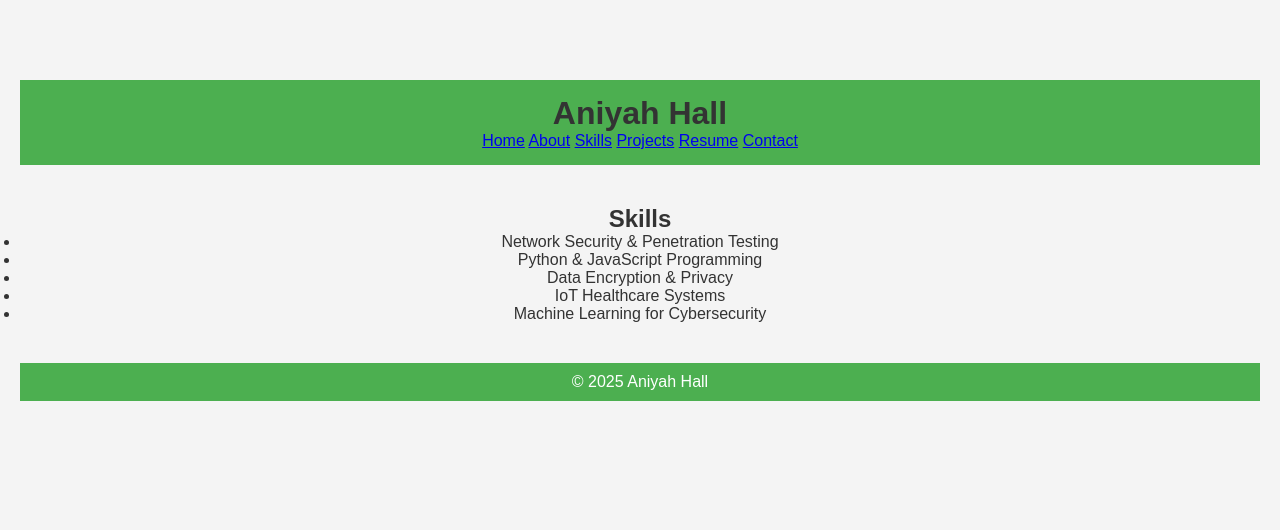
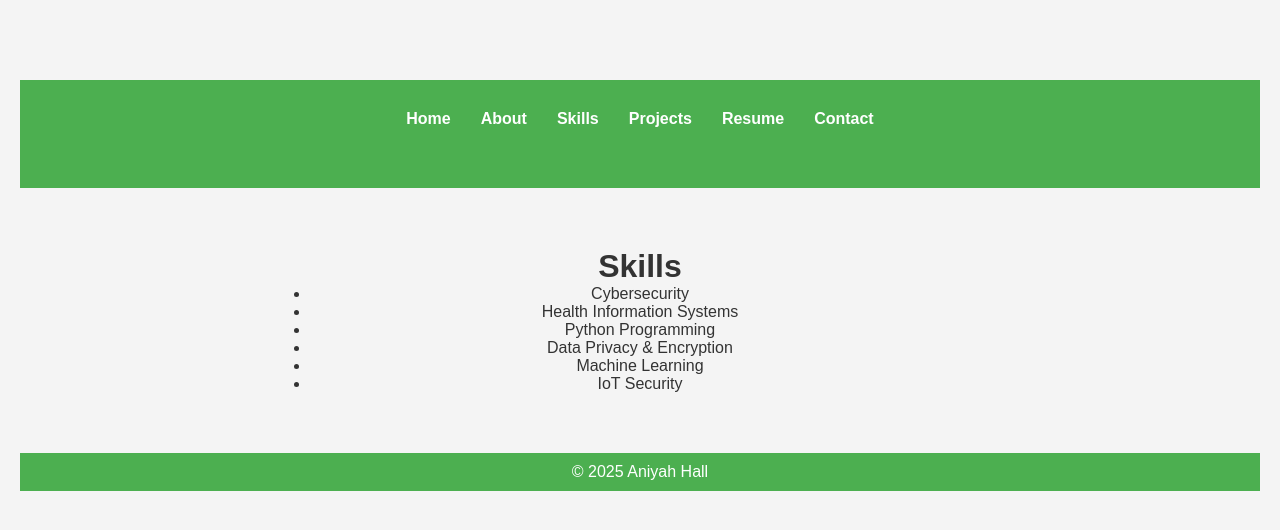
Before and after one commit to Aniyah123101/Aniyah123101, a plain HTML site: page skills.html in a window 1280 px wide. Drawn offline with Linux system fonts and the light colour scheme.

Commit message:
style changes

```diff
--- a/skills.html
+++ b/skills.html
@@ -7,27 +7,29 @@
 </head>
 <body>
   <header>
-    <h1>Aniyah Hall</h1>
-    <nav>
-      <a href="index.html">Home</a>
-      <a href="about.html">About</a>
-      <a href="skills.html">Skills</a>
-      <a href="projects.html">Projects</a>
-      <a href="resume.html">Resume</a>
-      <a href="contact.html">Contact</a>
+    <nav class="navbar">
+      <ul>
+        <li><a href="index.html">Home</a></li>
+        <li><a href="about.html">About</a></li>
+        <li><a href="skills.html" class="active">Skills</a></li>
+        <li><a href="projects.html">Projects</a></li>
+        <li><a href="resume.html">Resume</a></li>
+        <li><a href="contact.html">Contact</a></li>
+      </ul>
     </nav>
   </header>
 
-  <section>
-    <h2>Skills</h2>
+  <main class="content">
+    <h1>Skills</h1>
     <ul>
-      <li>Network Security & Penetration Testing</li>
-      <li>Python & JavaScript Programming</li>
-      <li>Data Encryption & Privacy</li>
-      <li>IoT Healthcare Systems</li>
-      <li>Machine Learning for Cybersecurity</li>
+      <li>Cybersecurity</li>
+      <li>Health Information Systems</li>
+      <li>Python Programming</li>
+      <li>Data Privacy & Encryption</li>
+      <li>Machine Learning</li>
+      <li>IoT Security</li>
     </ul>
-  </section>
+  </main>
 
   <footer>
     <p>© 2025 Aniyah Hall</p>
```
Also changed, not shown: contact.html (+14 -14 lines), index.html (+6 -6 lines), projects.html (+16 -14 lines).
